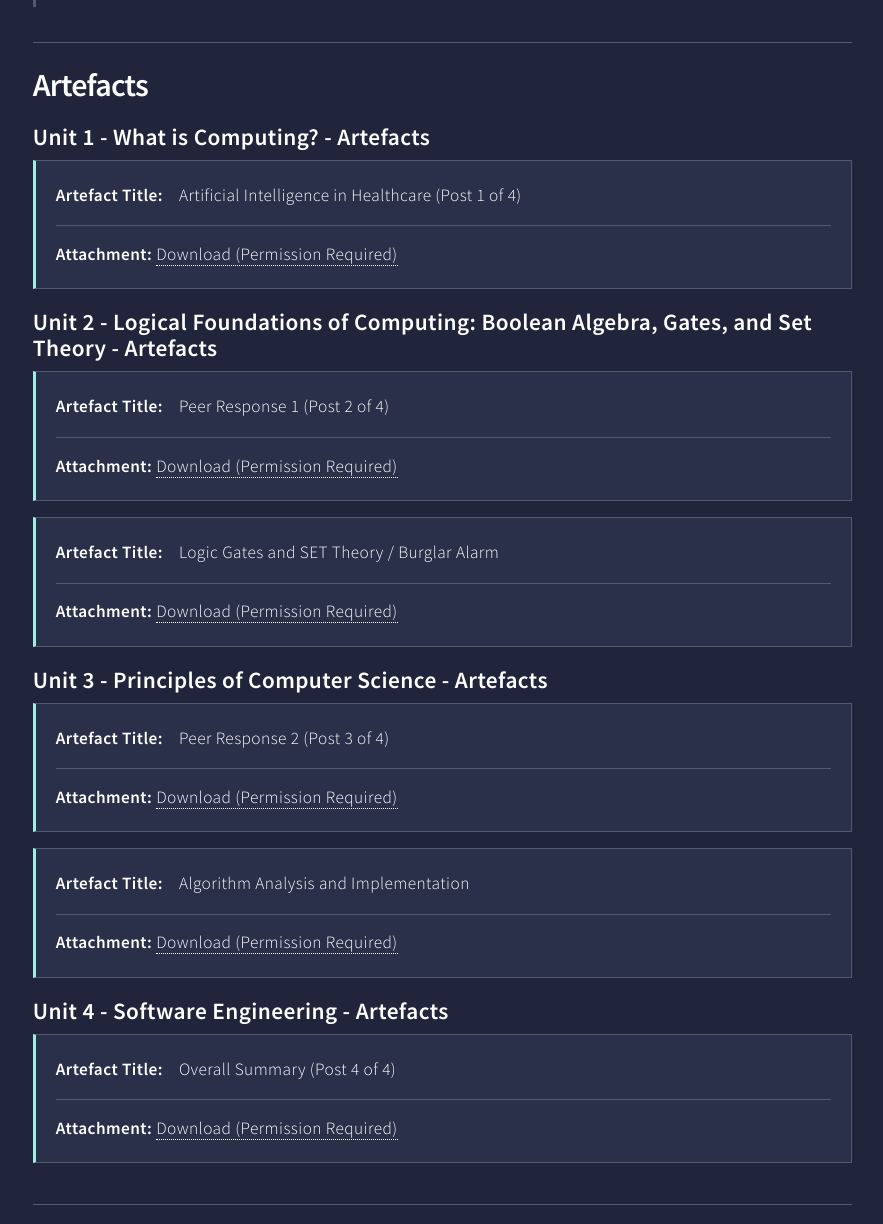
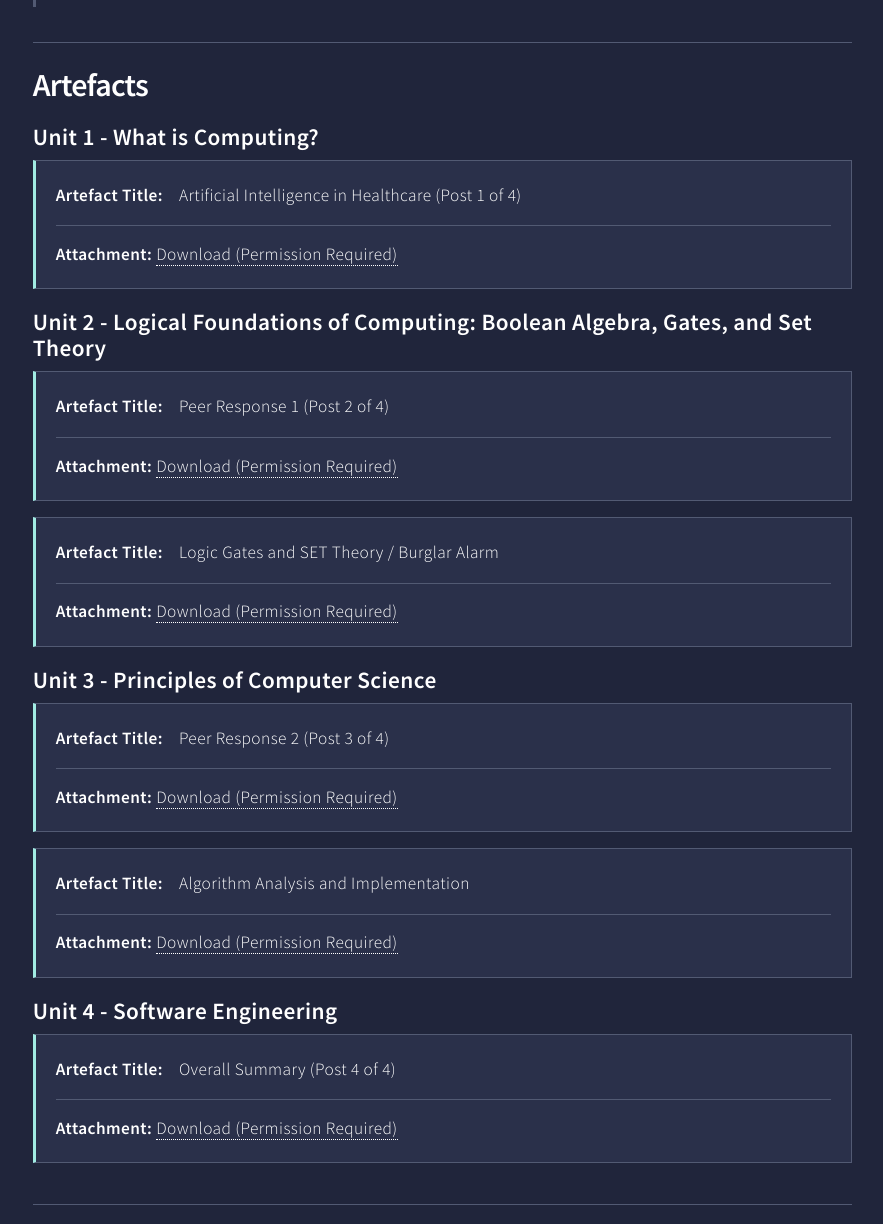
Before and after one commit to ce26229/eportfolio, a plain HTML site: page modules/launch-into-computing.html in a window 1280 px wide. Shown: the part 891-2115 px from the top of the page, without its empty margins (348-1231 px from the left). Drawn offline with Linux system fonts and the light colour scheme.

Commit message:
Fix heading tags for artefacts sections

```diff
--- a/modules/launch-into-computing.html
+++ b/modules/launch-into-computing.html
@@ -51,7 +51,7 @@
            </section>
           <section id="artefacts">
             <h2>Artefacts</h2>
-            <h3>Unit 1 - What is Computing? - Artefacts</h2>
+            <h3>Unit 1 - What is Computing?</h3>
             <article id="artificial-intelligence-in-healthcare" class="artefact-card" aria-label="Artificial Intelligence in Healthcare (Unit 1-3)">
               <dl>
                 <dt>Artefact Title:</dt><dd>Artificial Intelligence in Healthcare (Post 1 of 4)</dd>
@@ -60,7 +60,7 @@
                 <a href="https://drive.google.com/file/d/1D0gDwLftKasU_UmMlnwUBF4-1qj2UcDe/view?usp=drivesdk">Download (Permission Required)</a>
               </p>
             </article>
-            <h3>Unit 2 - Logical Foundations of Computing: Boolean Algebra, Gates, and Set Theory - Artefacts</h2>
+            <h3>Unit 2 - Logical Foundations of Computing: Boolean Algebra, Gates, and Set Theory</h3>
             <article id="Peer Response 1" class="artefact-card" aria-label="Peer Response 1">
               <dl>
                 <dt>Artefact Title:</dt><dd>Peer Response 1 (Post 2 of 4)</dd>
@@ -77,7 +77,7 @@
                 <a href="https://drive.google.com/file/d/1ewrAcqTHgQe66NZ3Pc1N4pHvCG0snsFZ/view?usp=sharing">Download (Permission Required)</a>
               </p>
             </article>
-            <h3>Unit 3 - Principles of Computer Science - Artefacts</h2>
+            <h3>Unit 3 - Principles of Computer Science</h3>
             <article id="Peer Response 2" class="artefact-card" aria-label="Peer Response 2">
               <dl>
                 <dt>Artefact Title:</dt><dd>Peer Response 2 (Post 3 of 4)</dd>
@@ -94,7 +94,7 @@
                 <a href="https://drive.google.com/file/d/1D0gDwLftKasU_UmMlnwUBF4-1qj2UcDe/view?usp=drivesdk">Download (Permission Required)</a>
               </p>
             </article>
-            <h3>Unit 4 - Software Engineering - Artefacts</h2>
+            <h3>Unit 4 - Software Engineering</h3>
             <article id="Peer Response 2" class="artefact-card" aria-label="Peer Response 2">
               <dl>
                 <dt>Artefact Title:</dt><dd>Overall Summary (Post 4 of 4)</dd>
```
